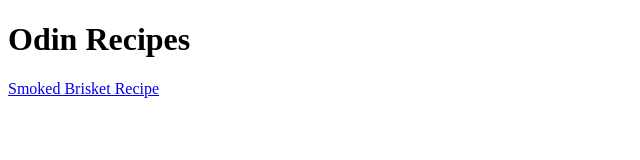
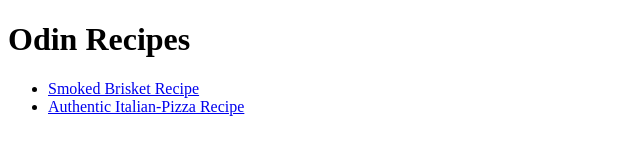
Before and after one commit to bsam24/odin-recipes, a plain HTML site: page index.html in a window 1280 px wide. Shown: the whole page, without its empty margins (0-640 px from the left). Drawn offline with Linux system fonts and the light colour scheme.

Commit message:
Add new recipe link
Viewers can now view more than one cause we are publishing more than one recipe

```diff
--- a/index.html
+++ b/index.html
@@ -9,6 +9,9 @@
 
     <body>
         <h1>Odin Recipes</h1>
-        <a href="./recipes/brisket.html" target="_blank" rel="nopener noreferrer">Smoked Brisket Recipe</a>
+        <ul>
+            <li><a href="./recipes/brisket.html" target="_blank" rel="nopener noreferrer">Smoked Brisket Recipe</a></li>
+            <li><a href="./recipes/italian-pizza.html" target="_blank" rel="nopener noreferrer">Authentic Italian-Pizza Recipe</a></li>
+        </ul>
     </body>
 </html>
```
